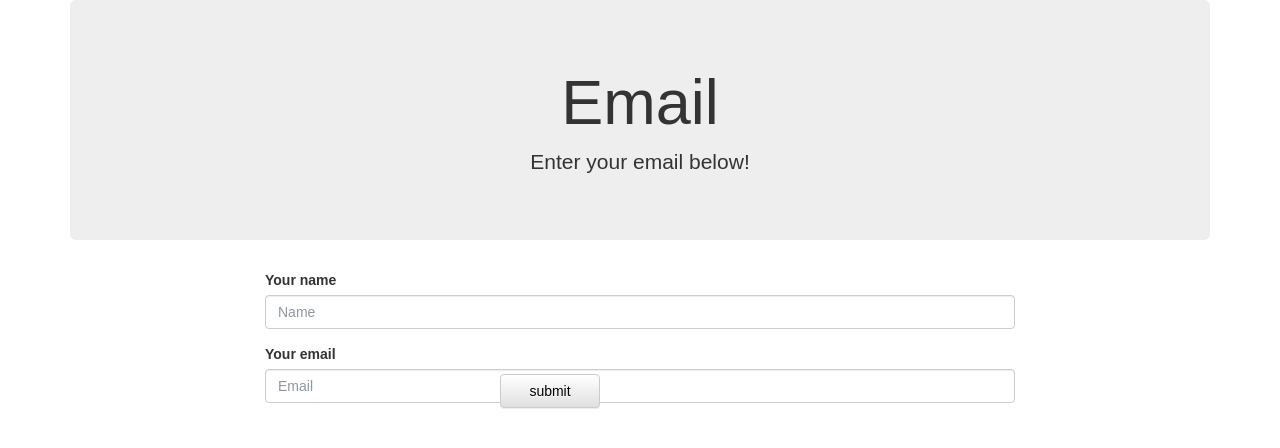
After one commit to chaochaoachao/project-google-analytics-data, a Flask app: page /send_mail/ in a window 1280 px wide. The commit adds this page. Shown: the top 448 px of the page. Run offline with Flask 2, Linux system fonts and the light colour scheme; parts of the project's set-up code (start-up, migrations or seed data) failed here and were passed over; some libraries are stand-ins or nearby versions.

Commit message:
in progress

```diff
--- a/app.py
+++ b/app.py
@@ -7,15 +7,26 @@ from flask import (
     jsonify,
     request,
     redirect)
-import plotly.graph_objects as go
+from flask_mail import Mail, Message
+#import plotly.graph_objects as go
 import pandas as pd
-
 
 #################################################
 # Flask Setup
 #################################################
 app = Flask(__name__)
+#mail server set up
+app.config.update(
+    DEBUG = True,
+    #EMAIL SETTINGS
+    MAIL_SERVER = 'smtp.gamil.com',
+    MAIL_PORT = 465,
+    MAIL_USE_SSL = True,
+    MAIL_USERNAME = 'dq177000@gmail.com',
+    MAIL_PASSWORD = '67744728lifeten'
+)
 
+mail = Mail(app)
 #################################################
 # Database Setup
 #################################################
@@ -53,6 +64,23 @@ def send():
     results = filtered_query.result().to_dataframe()
     result_1=results.to_dict()
     return render_template("index.html", data=result_1)
+
+
+@app.route("/send_mail/", methods=["GET", "POST"])
+def email():
+    # try:
+    if request.method == "POST":
+        name = request.form["user_name"]
+        email = request.form["user_email"]
+
+        msg = Message("Hello",
+            sender="dq177000@gmail.com",
+            recipients=[email])
+        msg.send(msg)
+        return redirect("/", code=302)
+
+    return render_template("email.html")
+
 
 
 @app.route("/api/filtered_data/<startdate>/<enddate>")
--- a/static/css/style.css
+++ b/static/css/style.css
@@ -14,6 +14,14 @@ body {
   height: 100%;
   padding: 0;
   margin: 0;
+}
+
+#email_btn {
+  position: absolute;
+  bottom: 10px;
+  left: 250px;
+  width: 100px;
+  color:black;
 }
 
 /* The wrapper contains all of the page's content besides the footer, which is pushed to the bottom of the page */
--- /dev/null
+++ b/templates/email.html
@@ -0,0 +1,51 @@
+<!doctype html>
+<html lang="en">
+
+<head>
+    <meta charset="UTF-8">
+    <meta name="viewport" content="width=device-width, user-scalable=no, initial-scale=1.0, maximum-scale=1.0, minimum-scale=1.0">
+    <meta http-equiv="X-UA-Compatible" content="ie=edge">
+    <title>email</title>
+
+    <script src="http://code.jquery.com/jquery-3.3.1.min.js" integrity="sha256-FgpCb/KJQlLNfOu91ta32o/NMZxltwRo8QtmkMRdAu8="
+        crossorigin="anonymous"></script>
+    <!-- Latest compiled and minified CSS -->
+    <link rel="stylesheet" href="https://maxcdn.bootstrapcdn.com/bootstrap/3.3.7/css/bootstrap.min.css" integrity="sha384-BVYiiSIFeK1dGmJRAkycuHAHRg32OmUcww7on3RYdg4Va+PmSTsz/K68vbdEjh4u"
+        crossorigin="anonymous">
+
+    <!-- Optional theme -->
+    <link rel="stylesheet" href="https://maxcdn.bootstrapcdn.com/bootstrap/3.3.7/css/bootstrap-theme.min.css" integrity="sha384-rHyoN1iRsVXV4nD0JutlnGaslCJuC7uwjduW9SVrLvRYooPp2bWYgmgJQIXwl/Sp"
+        crossorigin="anonymous">
+
+    <!-- Latest compiled and minified JavaScript -->
+    <script src="https://maxcdn.bootstrapcdn.com/bootstrap/3.3.7/js/bootstrap.min.js" integrity="sha384-Tc5IQib027qvyjSMfHjOMaLkfuWVxZxUPnCJA7l2mCWNIpG9mGCD8wGNIcPD7Txa"
+        crossorigin="anonymous"></script>
+    <link rel="stylesheet" href="{{ url_for('static', filename='css/style.css') }}">
+
+    <body>
+        <div class="container">
+            <div class="jumbotron" style="text-align: center">
+                <h1>Email</h1>
+                <p>Enter your email below!</p>
+            </div>
+            <div class="row">
+                <div class="col-md-offset-2 col-md-8">
+                    <form method="POST" action="/send" role="form", name="email_address">
+                        <div class="form-group">
+                            <label for="inputName">Your name</label>
+                            <input type="text" class="form-control" id="inputName" name="user_name" placeholder="Name">
+                        </div>
+                        <div class="form-group">
+                            <label for="input_email">Your email</label>
+                            <input type="text" class="form-control" id="inputemail" name="user_email" placeholder="Email">
+                        </div>
+                        <input id=email_btn type="submit" value="submit" class="btn btn-default">
+                    </form>
+                </div>
+            </div>
+
+        </div>
+
+    </body>
+
+</html>
--- a/templates/index.html
+++ b/templates/index.html
@@ -22,6 +22,7 @@
           <a class="navbar-brand" href="index.html">Ecommerce Data
             <img class="nav-ufo" src="../static/images/Logo.png">
           </a>
+            <button id = "email_btn"><a href="/send_mail/">email</a></button>
         </div>
       </div>
     </nav>
@@ -37,7 +38,7 @@
               <div class="panel-heading">Filter Search</div>
               <div class="panel-body">
 
-                <form method="POST" action="/send" role="form", name="input"></form>
+                <form method="POST" action="/send" role="form", name="input">
 
                   <div class="form-group">
                         <label for="date">Enter a Start Date</label>
```
Also changed, not shown: app-test.py (added, +30 -0 lines), static/js/app.js (+9 -1 lines).
